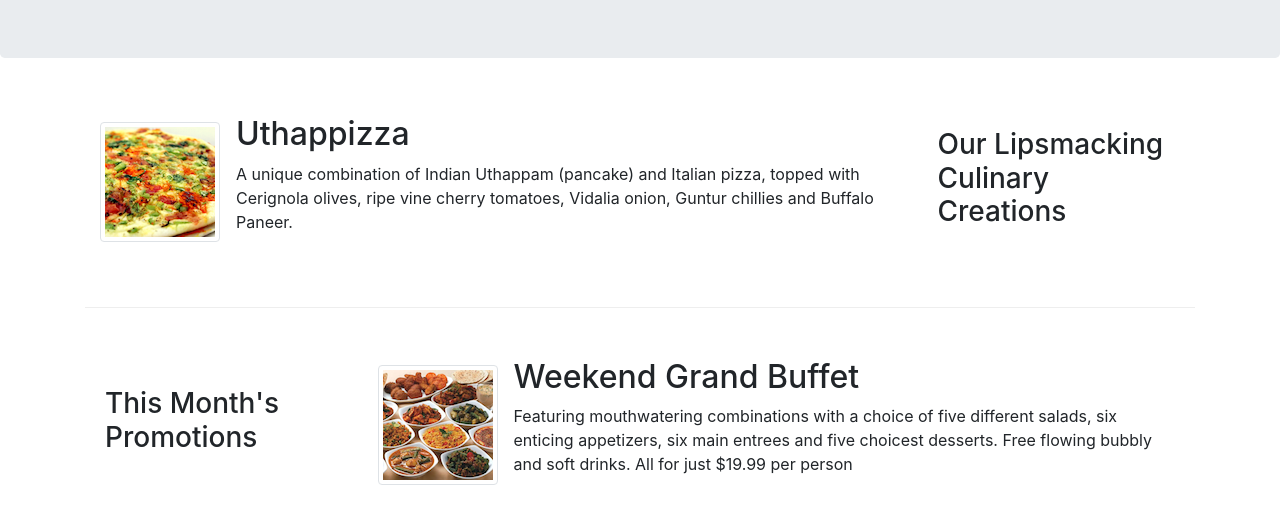
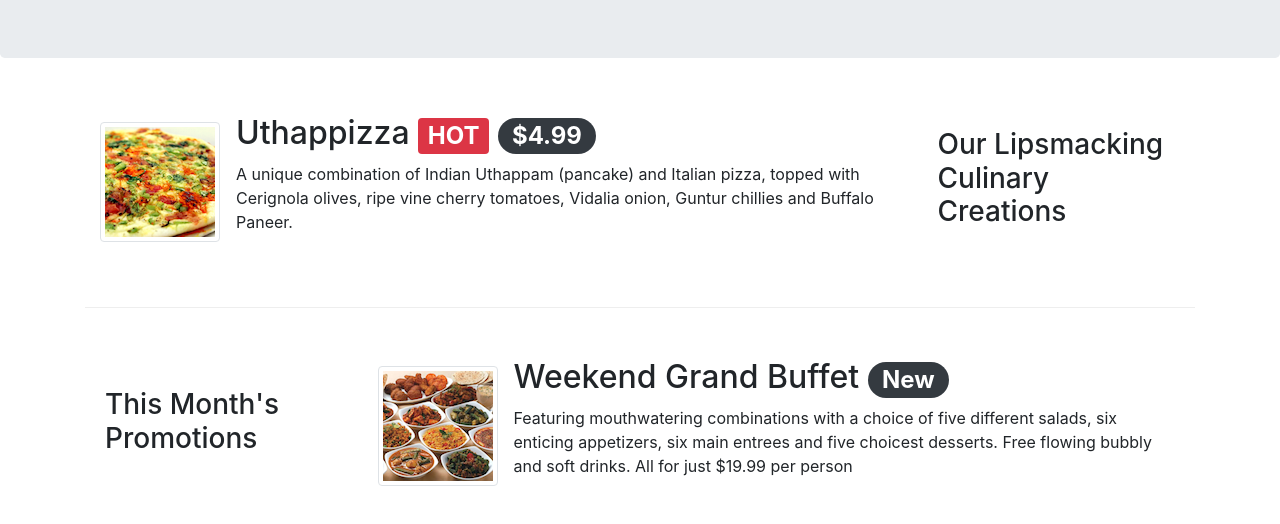
Before and after one commit to jaY-S-99/bootstrap, a website: page index.html in a window 1280 px wide. Shown: the part 276-800 px from the top of the page. Drawn offline with nearby package versions, Linux system fonts and the light colour scheme.

Commit message:
Added badges

```diff
--- a/index.html
+++ b/index.html
@@ -55,7 +55,7 @@
                 <div class="media">
                     <img src="img/uthappizza.png" alt="Uthappizza" class="img-thumbnail d-flex mr-3 align-self-center">
                     <div class="media-body">
-                        <h2 class="mt-0">Uthappizza</h2>
+                        <h2 class="mt-0">Uthappizza <span class="badge badge-danger">HOT</span> <span class="badge badge-pill badge-dark">$4.99</span></h2>
                         <p class="d-none d-sm-block">A unique combination of Indian Uthappam (pancake) and Italian pizza, topped with Cerignola olives, ripe vine cherry tomatoes, Vidalia onion, Guntur chillies and Buffalo Paneer.</p>
                     </div>
                 </div>
@@ -71,7 +71,7 @@
                 <div class="media">
                     <img src="img/buffet.png" alt="Buffet picture." class="img-thumbnail d-flex mr-3 align-self-center">
                     <div class="media-body">
-                        <h2 class="mt-0">Weekend Grand Buffet</h2>
+                        <h2 class="mt-0">Weekend Grand Buffet <span class="badge badge-pill badge-dark">New</span></h2>
                         <p class="d-none d-sm-block">Featuring mouthwatering combinations with a choice of five different salads, six enticing appetizers, six main entrees and five choicest desserts. Free flowing bubbly and soft drinks. All for just $19.99 per person </p>
                     </div>
                 </div>
@@ -93,7 +93,6 @@
                     </div>
                 </div>
 			</div>
-
         </div>
     </div>
 
```
